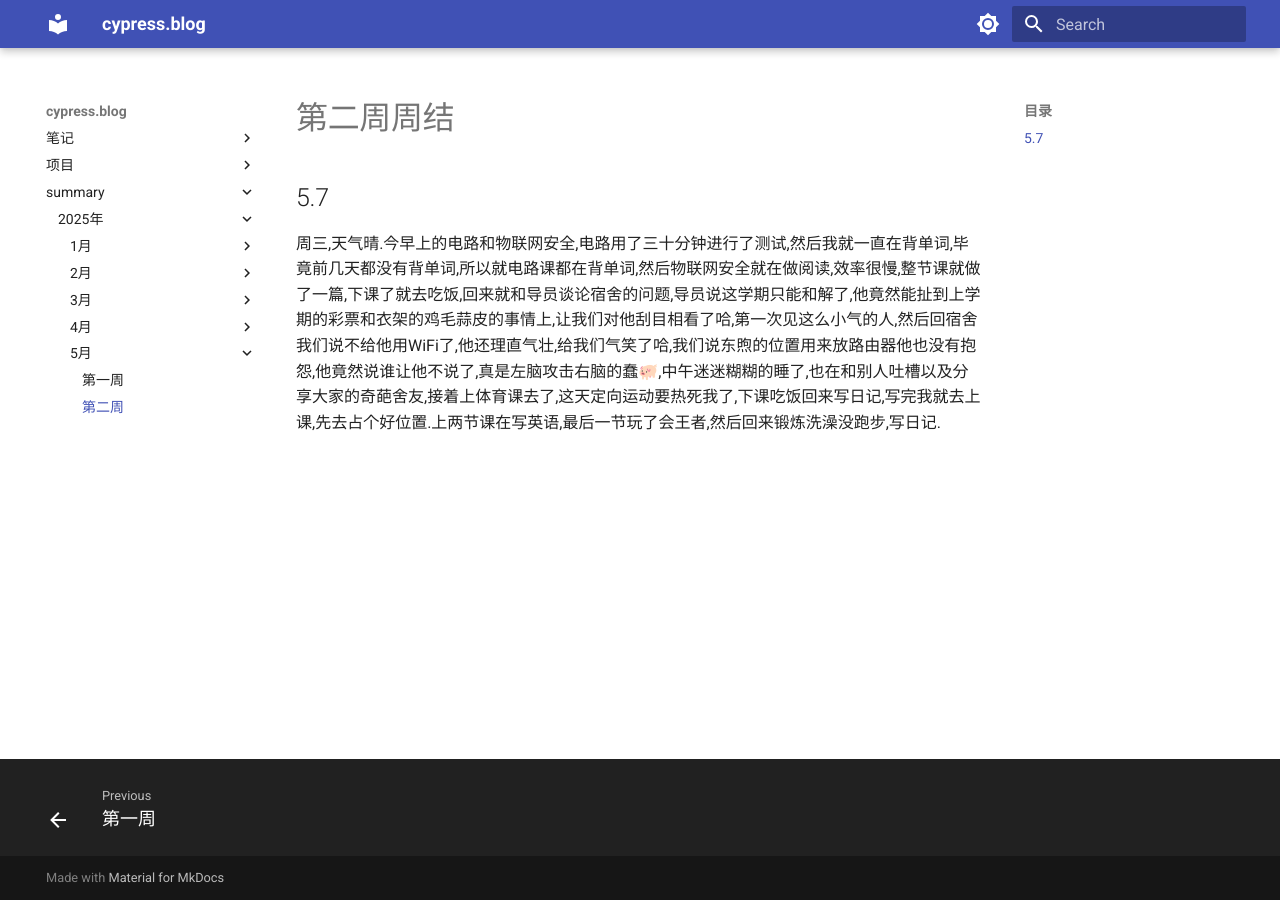
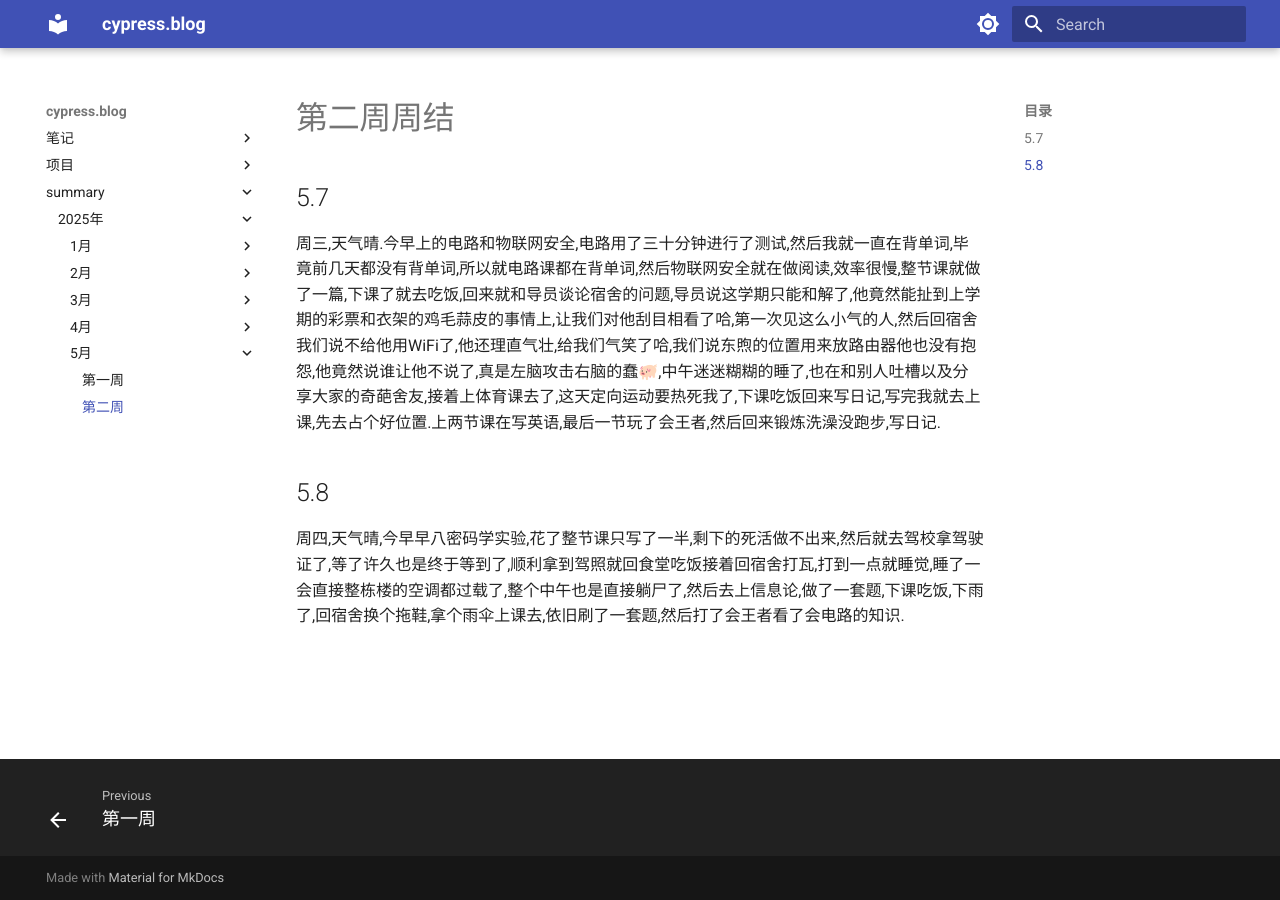
Before and after one commit to cyprer/blog0, an MkDocs documentation site: the page built from docs/summary/25year/5month/2week.md, in a window 1280 px wide. Built offline with MkDocs 1.6.1 and Material for MkDocs 9.7.7, drawn with Linux system fonts in a browser that asks for light colours.

Commit message:
docs: 更新25年5月第二周周结内容
在25年5月第二周的周结文档中添加了5月8日的活动记录，包括密码学实验、驾校拿驾驶证、信息论课程等内容。

```diff
--- a/docs/summary/25year/5month/2week.md
+++ b/docs/summary/25year/5month/2week.md
@@ -2,3 +2,5 @@
 
 ## 5.7
   周三,天气晴.今早上的电路和物联网安全,电路用了三十分钟进行了测试,然后我就一直在背单词,毕竟前几天都没有背单词,所以就电路课都在背单词,然后物联网安全就在做阅读,效率很慢,整节课就做了一篇,下课了就去吃饭,回来就和导员谈论宿舍的问题,导员说这学期只能和解了,他竟然能扯到上学期的彩票和衣架的鸡毛蒜皮的事情上,让我们对他刮目相看了哈,第一次见这么小气的人,然后回宿舍我们说不给他用WiFi了,他还理直气壮,给我们气笑了哈,我们说东煦的位置用来放路由器他也没有抱怨,他竟然说谁让他不说了,真是左脑攻击右脑的蠢🐖,中午迷迷糊糊的睡了,也在和别人吐槽以及分享大家的奇葩舍友,接着上体育课去了,这天定向运动要热死我了,下课吃饭回来写日记,写完我就去上课,先去占个好位置.上两节课在写英语,最后一节玩了会王者,然后回来锻炼洗澡没跑步,写日记.
+## 5.8
+  周四,天气晴,今早早八密码学实验,花了整节课只写了一半,剩下的死活做不出来,然后就去驾校拿驾驶证了,等了许久也是终于等到了,顺利拿到驾照就回食堂吃饭接着回宿舍打瓦,打到一点就睡觉,睡了一会直接整栋楼的空调都过载了,整个中午也是直接躺尸了,然后去上信息论,做了一套题,下课吃饭,下雨了,回宿舍换个拖鞋,拿个雨伞上课去,依旧刷了一套题,然后打了会王者看了会电路的知识.
```
